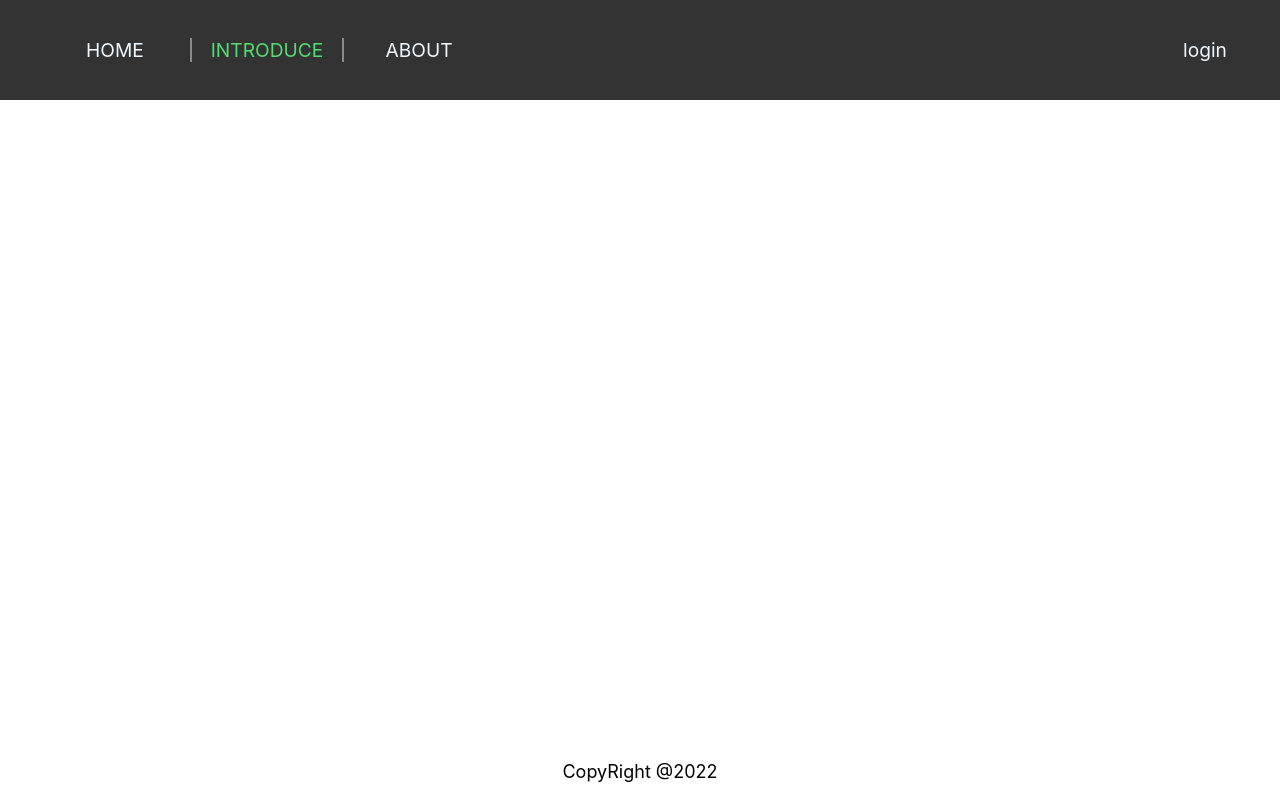
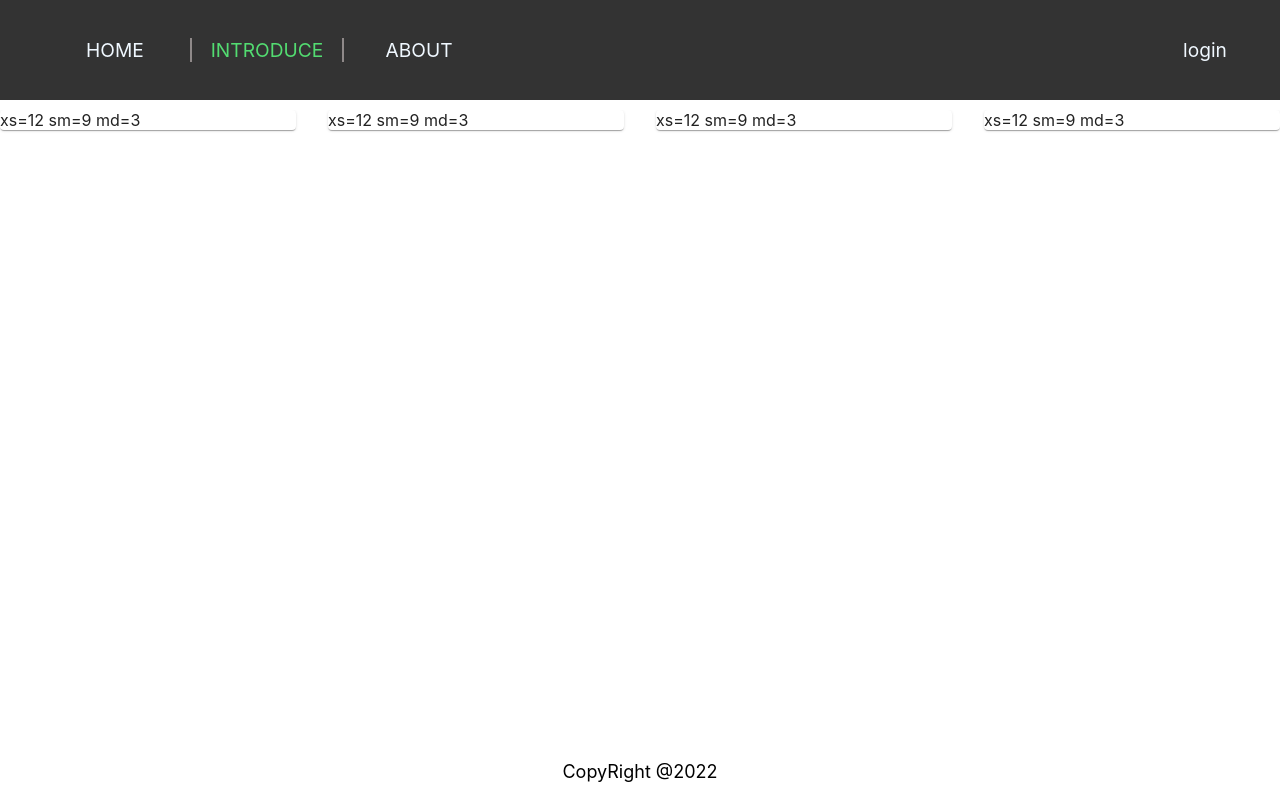
Before and after one commit to Crystal-Nabi/tutorial, a React (Create React App) app in the folder frontend/: page /introduce/our in a window 1280 px wide. Built offline with nearby package versions, Linux system fonts and the light colour scheme.

Commit message:
introduce create

```diff
--- a/frontend/src/App.js
+++ b/frontend/src/App.js
@@ -7,6 +7,7 @@ import PageSignin from "./pages/auth/signin";
 import PageSignup from "./pages/auth/signup";
 import PageFooter from "./layouts/footer";
 import PageHome from "./pages/home";
+import PageIntroduce from "./pages/introduce";
 function App() {
   return (
     <Provider store={store}>
@@ -19,6 +20,7 @@ function App() {
             <Route path="/signup" element={<PageSignup />} />
             <Route path="/signin" element={<PageSignin />} />
             <Route path="/login" element={<PageSignin />} />
+            <Route path="/introduce/our" element={<PageIntroduce />} />
           </Routes>
         </main>
         <PageFooter />
--- a/frontend/src/layouts/header/navbar.scss
+++ b/frontend/src/layouts/header/navbar.scss
@@ -30,6 +30,7 @@
   }
 }
 .submenu > li {
+  z-index: 9999;
   &.active,
   &:hover {
     border-left: solid 8px rgb(83, 220, 113);
--- /dev/null
+++ b/frontend/src/pages/introduce/index.jsx
@@ -0,0 +1,23 @@
+
+import * as React from "react";
+import {Grid,Paper} from "@mui/material"
+
+const PageIntroduce=()=>{
+return(
+    <Grid container spacing={4}>
+<Grid item xs={12} sm={9} md={3} xl={2}>
+<Paper >xs=12 sm=9 md=3</Paper>
+</Grid>
+<Grid item xs={12} sm={9} md={3} xl={2}>
+<Paper >xs=12 sm=9 md=3</Paper>
+</Grid>
+<Grid item xs={12} sm={9} md={3} xl={2}>
+<Paper >xs=12 sm=9 md=3</Paper>
+</Grid>
+<Grid item xs={12} sm={9} md={3} xl={2}>
+<Paper >xs=12 sm=9 md=3</Paper>
+</Grid>
+</Grid>
+)
+}
+export default PageIntroduce;
```
